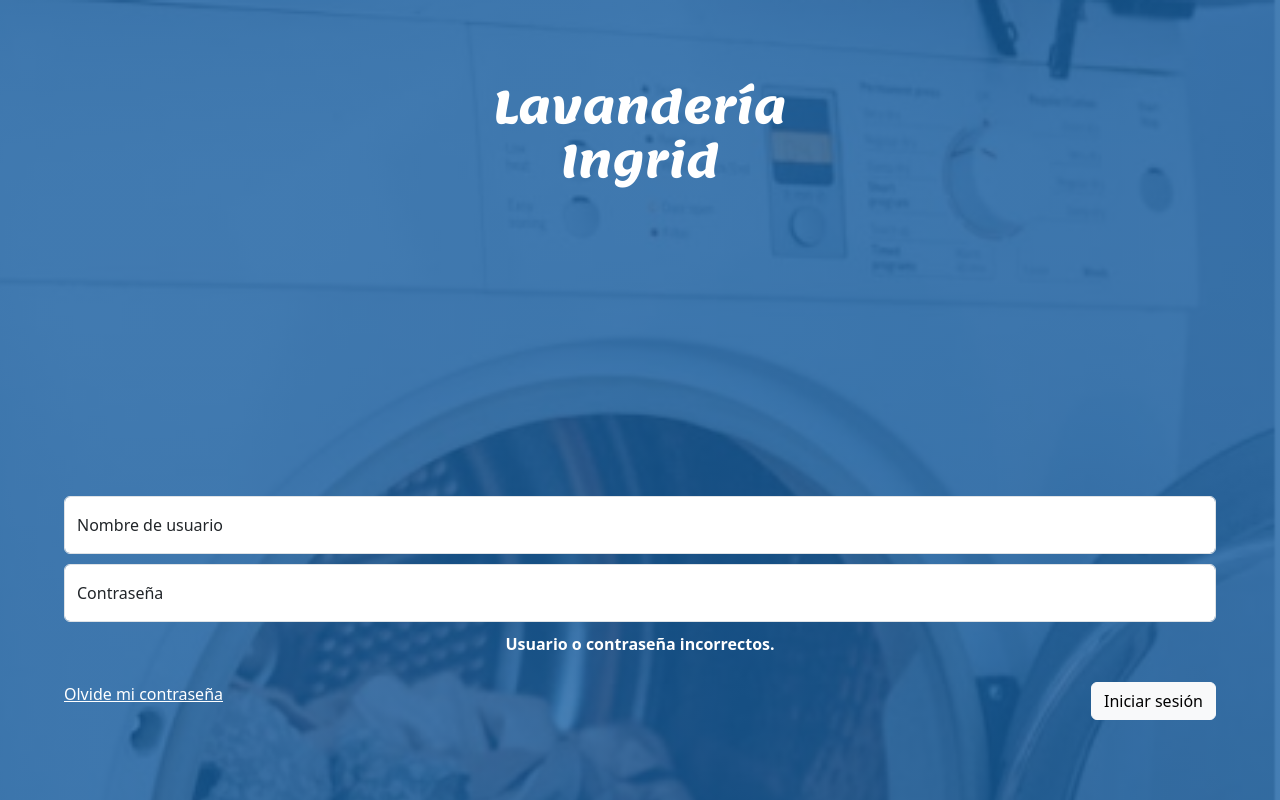
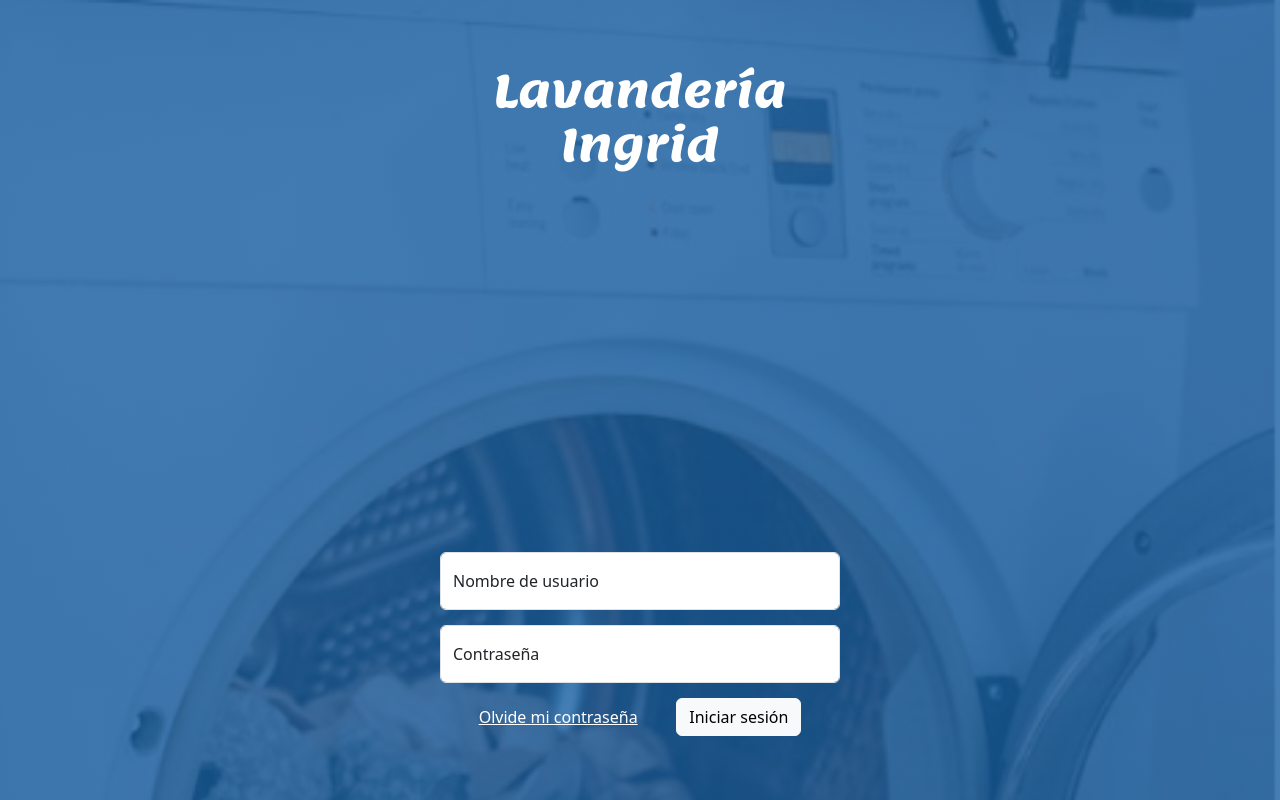
Before and after one commit to SalbornozD/LaundryManageApp, a Django app: page / in a window 1280 px wide. Run offline with Django 5.2, Linux system fonts and the light colour scheme; some web fonts are replaced.

Commit message:
Avance view página index

```diff
--- a/main/static/main/css/style.css
+++ b/main/static/main/css/style.css
@@ -15,7 +15,7 @@ h1{
     flex-flow: column nowrap;
     justify-content: space-between;
     align-items: center;
-    padding: 10vh 0;
+    padding: 8vh 0;
 }
 
 #pg-index h1{
@@ -26,23 +26,29 @@ h1{
 
 #pg-index form{
     width: 90vw;
+    max-width: 400px;
     display: flex;
     flex-flow: column nowrap;
-    gap: 10px;
+    gap: 15px;
 }
 
 #pg-index form .login-error{
     color: white;
     font-weight: bold;
-    text-align: center;
+    text-align: justify;
 }
 
 #pg-index form .button-panel{
     display: flex;
     flex-flow: row nowrap;
-    justify-content: space-between;
+    justify-content: space-evenly;
+    align-items: center;
 }
 
 #pg-index form .button-panel .link{
     color: white;
 }
+
+#pg-index form .button-panel .link:hover{
+    color: black;
+}
--- a/main/templates/main/index.html
+++ b/main/templates/main/index.html
@@ -18,7 +18,10 @@
             <label for="id_password">Contraseña</label>
         </div>
 
-        <p class="login-error">Usuario o contraseña incorrectos.</p>
+        {% if error_message %}
+        <p class="login-error">{{error_message}}</p>
+        {% endif %}
+
 
         <div class="button-panel">
             <a href="#" class="link">Olvide mi contraseña</a>
--- a/main/views.py
+++ b/main/views.py
@@ -1,24 +1,34 @@
 from django.shortcuts import render
 from .forms import LoginForm
 from django.contrib.auth import authenticate, login, logout
+from django.contrib.auth.models import User
+
 
 def index(request):
     data = {}
 
     if request.method == 'POST':
         login_form = LoginForm(request.POST)
+
         if login_form.is_valid():
             username = login_form.cleaned_data['username']
             password = login_form.cleaned_data['password']
 
-            user = authenticate(request, username=username, password=password)
+            try:
+                user = User.objects.get(username=username)
 
-            if user is not None:
-                login(request, user)
-                print("Exito") #Redireccionar a Home.
-            else:
-                print("Usuario o contraseña incorrectos.") # Mensaje de error.
+                if not user.is_active:
+                    data['error_message'] = "Tu cuenta está inactiva. Por favor, verifica tu correo para activarla."
 
+                else:
+                    user = authenticate(request, username=username, password=password)
+                    if user is None: data["error_message"] = "El nombre de usuario o la contraseña no son correctos."
+
+                    else:
+                        print("Exito")
+
+            except User.DoesNotExist:
+                data["error_message"] = "El nombre de usuario o la contraseña no son correctos."
     else:
         login_form = LoginForm()
 
```
